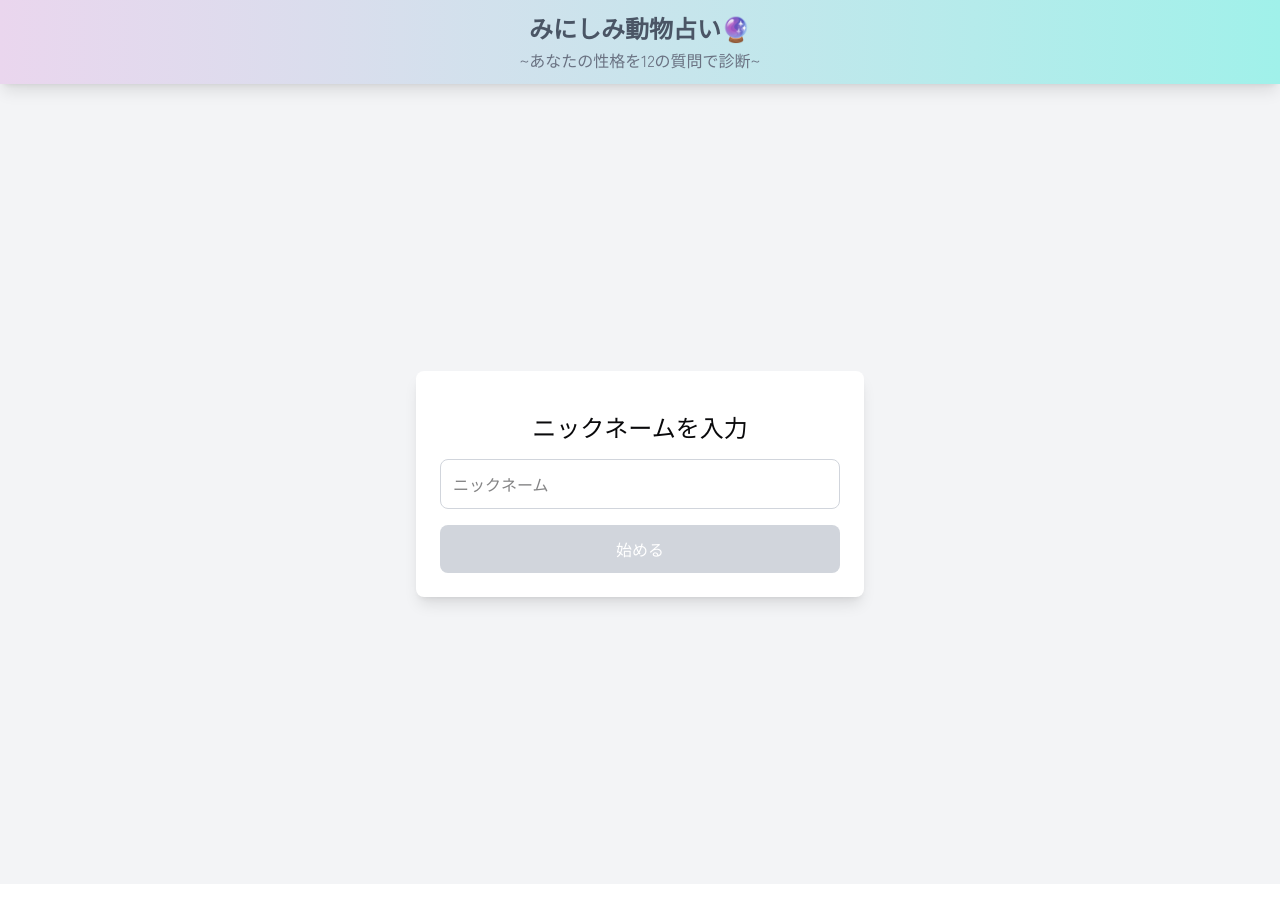
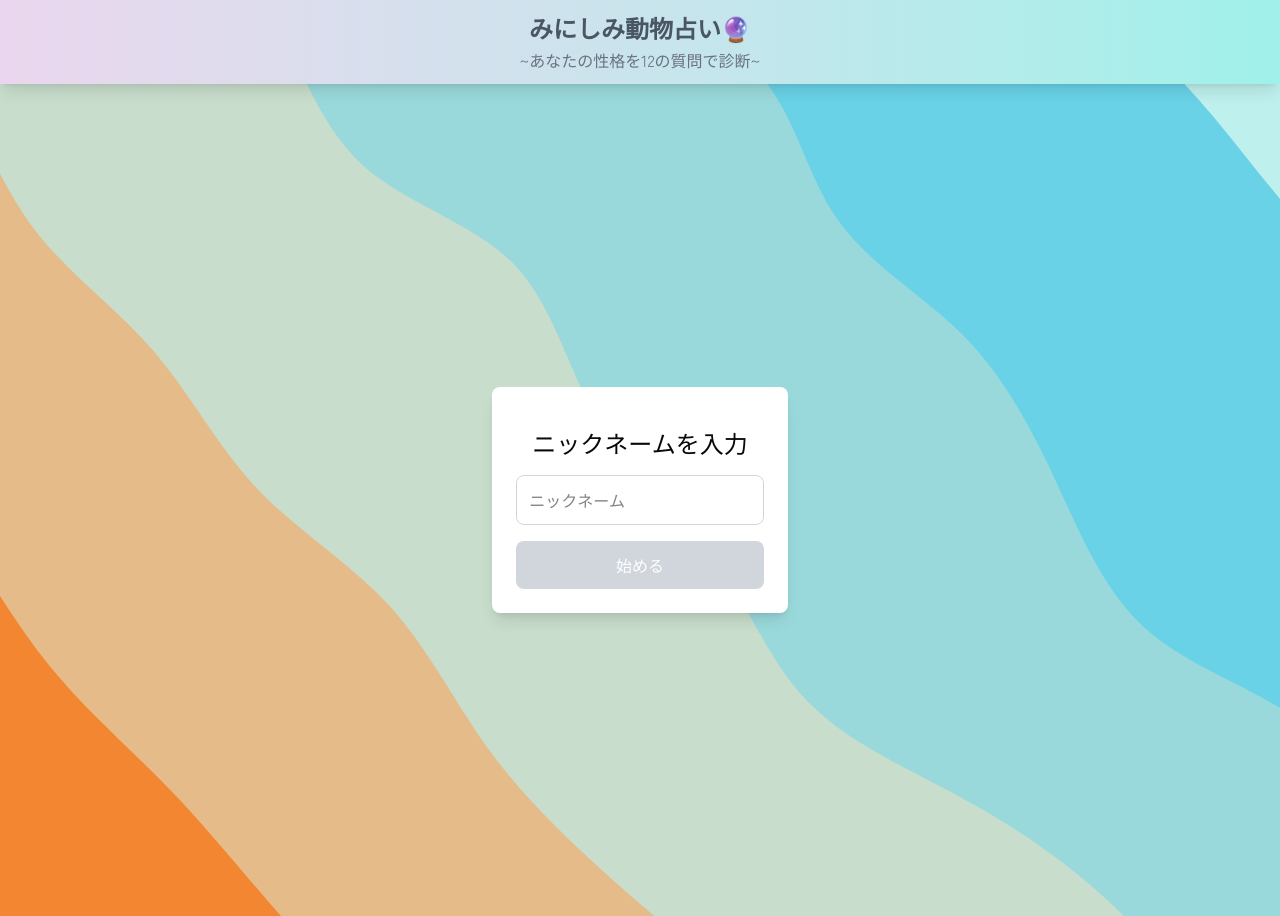
Before and after one commit to kazukikanomata/animal-fortune, a Next.js app: page / in a window 1280 px wide. Before the commit the page ends 884 px from the top, so only its background shows below. Built offline with nearby package versions, Linux system fonts and the light colour scheme.

Commit message:
mod: 画像を表示し不要な幅を削除

```diff
--- a/app/components/mainScreen/index.tsx
+++ b/app/components/mainScreen/index.tsx
@@ -19,7 +19,7 @@ export const MainScreen = ({
 }: MainScreenProps) => {
   const { answers, handleAnswerChange } = useAnswers();
   return (
-    <div className="min-h-screen bg-gradient-to-br from-blue-50 to-purple-50">
+    <div className="">
       <main className="py-8">
         <StepQuestionForm
           questions={questions}
--- a/app/components/nicknameModal/index.tsx
+++ b/app/components/nicknameModal/index.tsx
@@ -8,7 +8,7 @@ export const NicknameModal = ({
   onClose: () => void;
 }) => {
   return (
-    <div className="min-h-screen bg-gray-100 flex items-center justify-center p-4">
+    <div className="min-h-screen flex items-center justify-center p-4">
       <div className="bg-white rounded-lg shadow-lg p-6 w-full max-w-md">
         <div className="mt-4 text-center">
           <h2 className="text-2xl m-4 text-neutral">ニックネームを入力</h2>
--- a/app/components/stepQuestionForm/index.tsx
+++ b/app/components/stepQuestionForm/index.tsx
@@ -133,11 +133,9 @@ export const StepQuestionForm = ({
               </label>
             ))}
           </div>
-        </div>
-      </div>
-
+          {/* ここにたしていいんじゃね */}
           {/* 進捗バー */}
-      <div className="mb-8">
+          <div className="mb-8 mt-4">
             <div className="flex justify-between items-center text-sm text-gray-600 mb-3">
               <span className="font-medium">
                 質問 {currentStep + 1} / {questions.length}
@@ -192,10 +190,12 @@ export const StepQuestionForm = ({
             <button
               onClick={goToNext}
               disabled={
-            !answers[currentQuestion.id] || currentStep === questions.length - 1
+                !answers[currentQuestion.id] ||
+                currentStep === questions.length - 1
               }
               className={`px-4 py-3 rounded-lg text-sm font-normal transition-all duration-200 flex items-center justify-center ${
-            !answers[currentQuestion.id] || currentStep === questions.length - 1
+                !answers[currentQuestion.id] ||
+                currentStep === questions.length - 1
                   ? "bg-gray-100 text-gray-400 cursor-not-allowed"
                   : "bg-cyan-500 text-white hover:bg-cyan-600 hover:shadow-md"
               }`}
@@ -218,5 +218,7 @@ export const StepQuestionForm = ({
             </button>
           </div>
         </div>
+      </div>
+    </div>
   );
 };
--- a/app/page.tsx
+++ b/app/page.tsx
@@ -31,24 +31,40 @@ export default function Home() {
 
   if (showNicknameModal) {
     return (
-      <NicknameModal
-        nickname={nickname}
-        setNickname={setNickname}
-        onClose={closeNicknameModal}
-      />
+      <div
+        className="
+        p-4
+
+        flex
+        flex-col
+        items-center"
+        style={{
+          backgroundImage: "url('/images/pastel.svg')",
+          backgroundSize: "cover",
+          backgroundPosition: "center",
+        }}
+      >
+        <NicknameModal
+          nickname={nickname}
+          setNickname={setNickname}
+          onClose={closeNicknameModal}
+        />
+      </div>
     );
   }
 
   return (
     <div
-      className="bg-main bg-cover
-        bg-center
-        min-h-screen
+      className="
         p-4
-        relative
         flex
         flex-col
         items-center"
+      style={{
+        backgroundImage: "url('/images/pastel.svg')",
+        backgroundSize: "cover",
+        backgroundPosition: "center",
+      }}
     >
       <MainScreen
         isLoading={isLoading}
```
Lines whose indentation alone changed are shown as unchanged.
